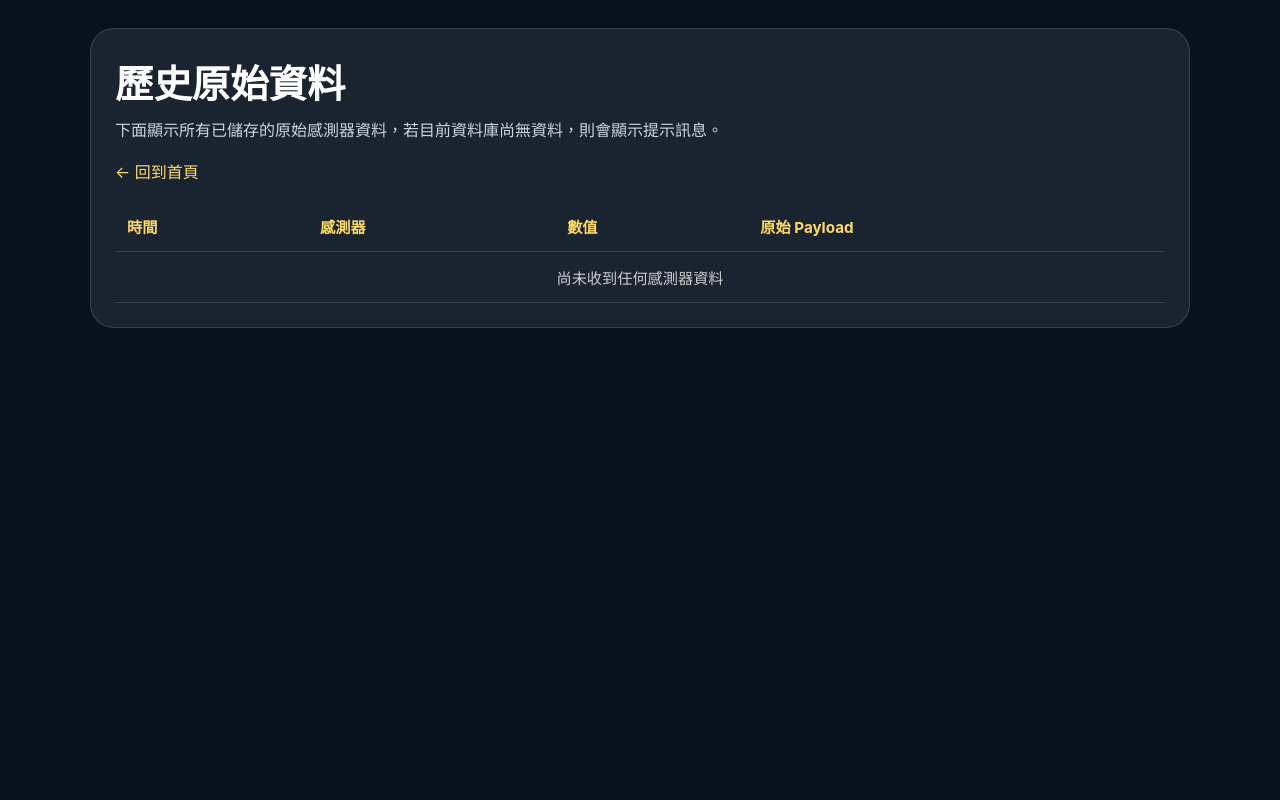
After one commit to ut-8464/soil, a Django app: page /raw-history/ in a window 1280 px wide. The commit adds this page. Run offline with Django 5.2, Linux system fonts and the light colour scheme; data that the repository does not hold is empty.

Commit message:
加入查看歷史資料功能

```diff
--- /dev/null
+++ b/mysite/mainapp/templates/mainapp/raw_history.html
@@ -0,0 +1,105 @@
+<!DOCTYPE html>
+<html lang="zh-Hant">
+  <head>
+    <meta charset="UTF-8" />
+    <meta name="viewport" content="width=device-width, initial-scale=1.0" />
+    <title>歷史原始資料 - 土壤溼度感測系統</title>
+    <style>
+      body {
+        margin: 0;
+        padding: 0;
+        min-height: 100vh;
+        background: #07121f;
+        color: #ffffff;
+        font-family: -apple-system, BlinkMacSystemFont, 'Segoe UI', Roboto, sans-serif;
+      }
+      .container {
+        max-width: 1100px;
+        margin: 0 auto;
+        padding: 28px 20px;
+      }
+      .card {
+        background: rgba(255, 255, 255, 0.08);
+        border: 1px solid rgba(255, 255, 255, 0.14);
+        border-radius: 24px;
+        padding: 24px;
+      }
+      h1 {
+        margin: 0 0 8px;
+        font-size: clamp(2rem, 3vw, 3.2rem);
+      }
+      p {
+        margin: 8px 0 18px;
+        color: #cbd5e0;
+      }
+      a {
+        color: #ffd966;
+        text-decoration: none;
+      }
+      a:hover {
+        text-decoration: underline;
+      }
+      table {
+        width: 100%;
+        border-collapse: collapse;
+      }
+      th,
+      td {
+        padding: 14px 12px;
+        border-bottom: 1px solid rgba(255, 255, 255, 0.12);
+        text-align: left;
+        font-size: 0.95rem;
+      }
+      th {
+        color: #ffd966;
+      }
+      td {
+        color: #e8e8e8;
+      }
+      .empty-row td {
+        text-align: center;
+        color: #ccc;
+      }
+      .table-wrapper {
+        overflow-x: auto;
+      }
+    </style>
+  </head>
+  <body>
+    <div class="container">
+      <div class="card">
+        <h1>歷史原始資料</h1>
+        <p>下面顯示所有已儲存的原始感測器資料，若目前資料庫尚無資料，則會顯示提示訊息。</p>
+        <p><a href="/">&larr; 回到首頁</a></p>
+        <div class="table-wrapper">
+          <table>
+            <thead>
+              <tr>
+                <th>時間</th>
+                <th>感測器</th>
+                <th>數值</th>
+                <th>原始 Payload</th>
+              </tr>
+            </thead>
+            <tbody>
+              {% if rows %}
+                {% for row in rows %}
+                  <tr>
+                    <td>{{ row.timestamp|date:'Y/m/d H:i:s' }}</td>
+                    <td>{{ row.label }}</td>
+                    <td>{{ row.value }}</td>
+                    <td>{{ row.raw_payload }}</td>
+                  </tr>
+                {% endfor %}
+              {% else %}
+                <tr class="empty-row">
+                  <td colspan="4">尚未收到任何感測器資料</td>
+                </tr>
+              {% endif %}
+            </tbody>
+          </table>
+        </div>
+      </div>
+    </div>
+  </body>
+</html>
--- a/mysite/mainapp/urls.py
+++ b/mysite/mainapp/urls.py
@@ -4,6 +4,7 @@ from . import views
 
 urlpatterns = [
     path('', views.home, name='home'),
+    path('raw-history/', views.raw_history, name='raw_history'),
     path('api/latest/', views.latest_data, name='latest_data'),
     path('api/history/', views.history_data, name='history_data'),
     path('api/raw/', views.raw_data, name='raw_data'),
--- a/mysite/mainapp/views.py
+++ b/mysite/mainapp/views.py
@@ -67,3 +67,19 @@ def raw_data(request):
     return JsonResponse({
         'rows': rows,
     })
+
+
+def raw_history(request):
+    readings = SensorReading.objects.order_by('-created_at')
+    rows = [
+        {
+            'timestamp': reading.created_at,
+            'label': settings.MQTT_SENSOR_LABELS.get(reading.sensor_name, reading.sensor_name),
+            'value': reading.value,
+            'raw_payload': reading.raw_payload,
+        }
+        for reading in readings
+    ]
+    return render(request, 'mainapp/raw_history.html', {
+        'rows': rows,
+    })
```
Also changed, not shown: mysite/mainapp/templates/mainapp/index.html (+14 -3 lines).
